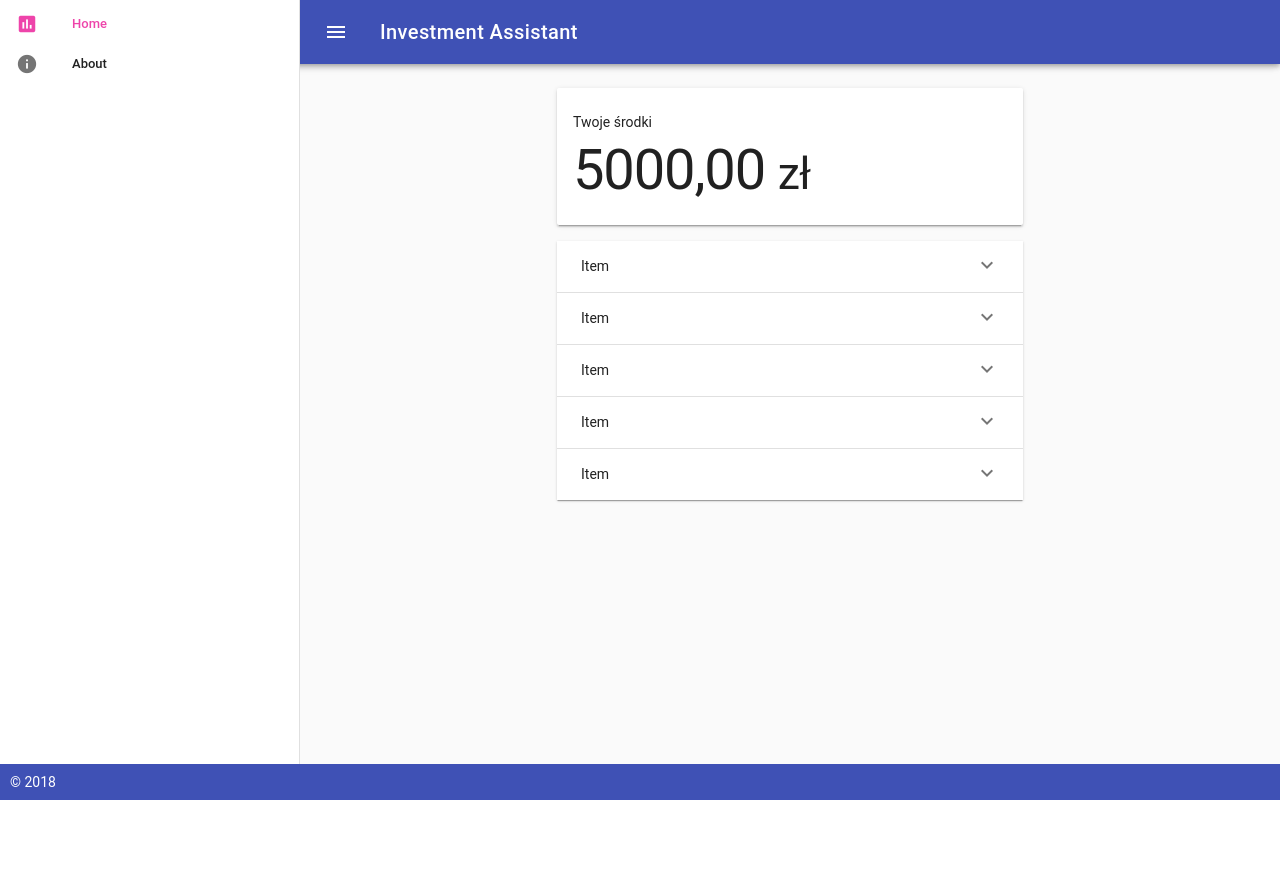
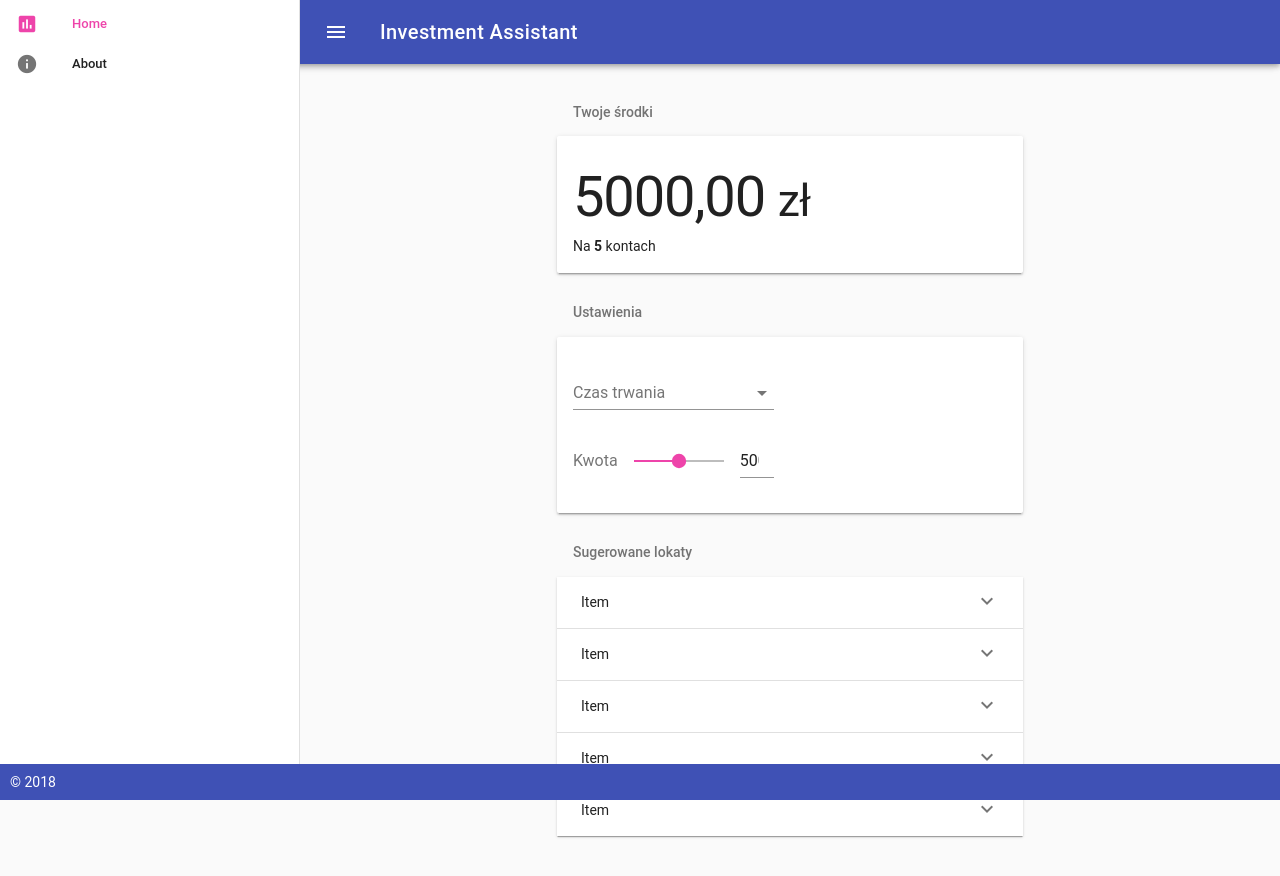
Before and after one commit to kaamka/investment-assistant, a Vue app in the folder client/: page /#/ in a window 1280 px wide. Shown: the top 876 px of the page. Before the commit the page ends 800 px from the top, so only its background shows below. Built offline with nearby package versions, Linux system fonts and the light colour scheme; a small style sheet from the web is missing.

Commit message:
Basic deposit settings

```diff
--- a/client/src/components/funds.vue
+++ b/client/src/components/funds.vue
@@ -1,11 +1,12 @@
 <template>
   <v-flex xs12 sm6 offset-sm3 mb-3>
+    <v-subheader>Twoje środki</v-subheader>
     <v-card>
       <v-card-title primary-title>
         <div>
-          <div>Twoje środki</div>
-          <h3 class="display-3">5000,00 <small>zł</small></h3>
+          <span class="display-3">5000,00 <small>zł</small></span>
         </div>
+        <div>Na <strong>5</strong> kontach</div>
       </v-card-title>
     </v-card>
   </v-flex>
@@ -17,8 +18,8 @@
   }
 </script>
 
-<style>
-v-card-title {
-  font-size: 3em;
+<style scoped>
+div {
+  width: 100%;
 }
 </style>
--- /dev/null
+++ b/client/src/components/search_settings.vue
@@ -0,0 +1,50 @@
+<template>
+  <v-flex xs12 sm6 offset-sm3 mb-3>
+    <v-subheader>Ustawienia</v-subheader>
+    <v-card>
+      <v-layout wrap align-center>
+        <v-flex xs12 sm6 d-flex>
+          <v-card-title primary-title>
+            <v-select
+              :items="items"
+              label="Czas trwania"
+            ></v-select>
+            <v-flex xs9>
+              <v-slider
+                label="Kwota"
+                v-model="slider"
+                :min="min"
+                :max="max"
+              ></v-slider>
+            </v-flex>
+            <v-flex xs3>
+              <v-text-field
+                v-model="slider"
+                class="pl-3"
+                type="number"
+              ></v-text-field>
+            </v-flex>
+
+          </v-card-title>
+        </v-flex>
+      </v-layout>
+    </v-card>
+  </v-flex>
+</template>
+
+<script>
+  export default {
+    data: () => ({
+      items: ['3 miesiące', '6 miesięcy', '1 rok', '2 lata'],
+      slider: 5000,
+      min: 0,
+      max: 10000
+    })
+  }
+</script>
+
+<style>
+v-card-title {
+  font-size: 3em;
+}
+</style>
--- a/client/src/components/suggestions.vue
+++ b/client/src/components/suggestions.vue
@@ -1,5 +1,6 @@
 <template>
   <v-flex xs12 sm6 offset-sm3>
+    <v-subheader>Sugerowane lokaty</v-subheader>
     <v-expansion-panel>
       <v-expansion-panel-content
         v-for="(item,i) in 5"
--- a/client/src/views/Home.vue
+++ b/client/src/views/Home.vue
@@ -1,6 +1,7 @@
 <template>
   <v-layout row wrap>
     <funds></funds>
+    <search_settings></search_settings>
     <suggestions></suggestions>
   </v-layout>
 </template>
@@ -8,11 +9,13 @@
 <script>
   import funds from '../components/funds'
   import suggestions from '../components/suggestions'
+  import search_settings from '../components/search_settings'
 
   export default {
     components: {
       funds,
-      suggestions
+      suggestions,
+      search_settings
     }
   }
 </script>
```
